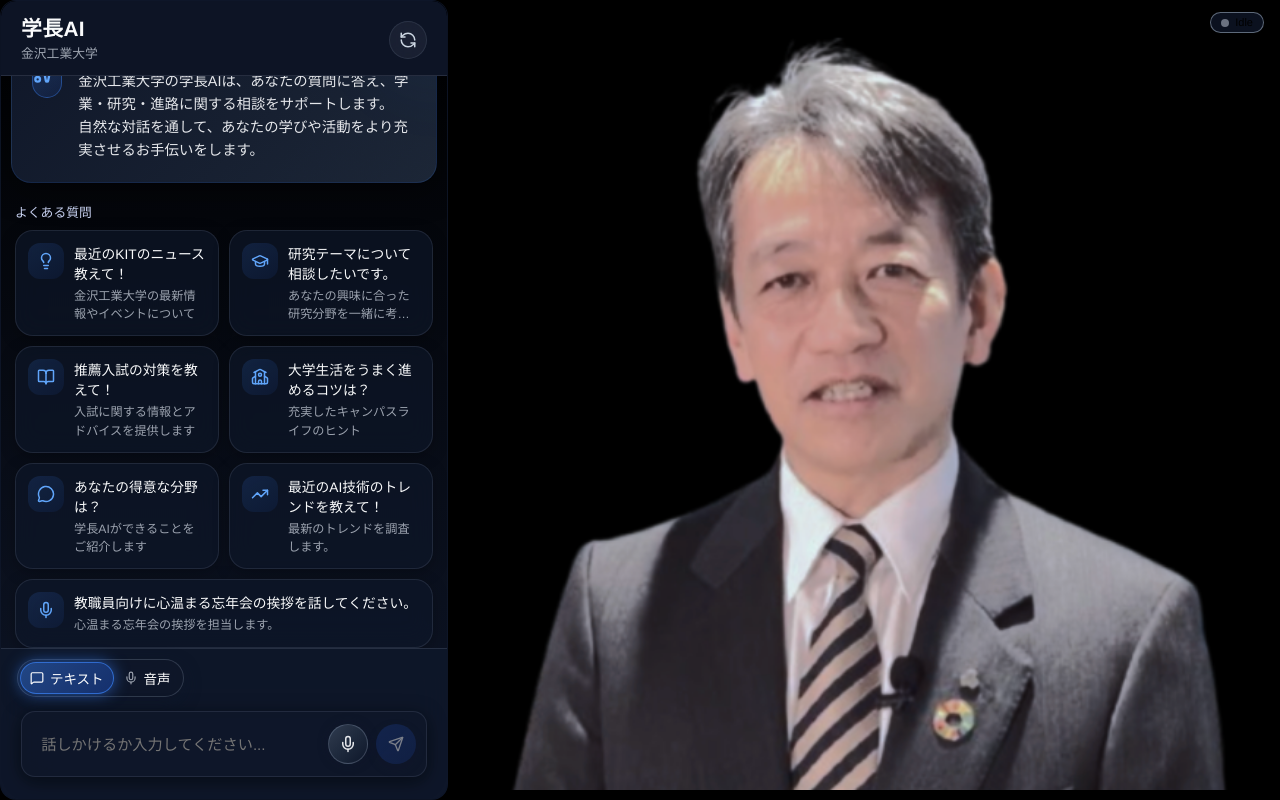
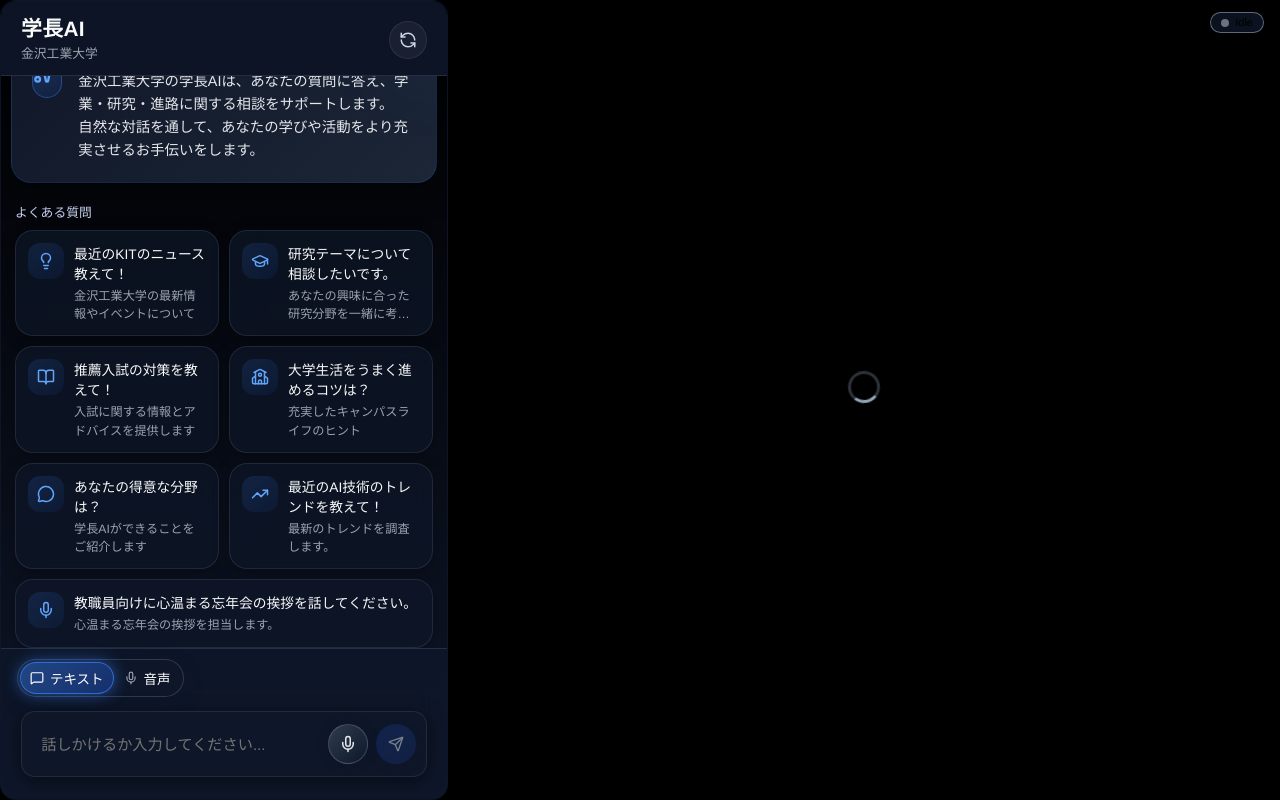
Before and after one commit to Yoshiki0418/gakucho-ai, a Next.js app in the folder frontend/: page / in a window 1280 px wide. Built offline with nearby package versions, Linux system fonts and the light colour scheme.

Commit message:
feat: add AvatarPanel component to display 3D avatar via Pixel Streaming, including loading and speaking status.

```diff
--- a/frontend/components/organisms/AvatarPanel/index.tsx
+++ b/frontend/components/organisms/AvatarPanel/index.tsx
@@ -1,19 +1,22 @@
 'use client'
 
-import React from 'react'
-import Image from 'next/image'
+import React, { useState } from 'react'
+
+/** Pixel Streaming サーバーの URL */
+const PIXEL_STREAMING_URL = 'http://127.0.0.1:80'
 
 type AvatarPanelProps = {
   frameSrc: string | null
-  /** 最初に表示しておく学長の静止画（口を閉じている画像）のパス */
-  idleSrc?: string
+  /** Pixel Streaming サーバーの URL（デフォルト: 127.0.0.1:80） */
+  streamUrl?: string
 }
 
 export const AvatarPanel: React.FC<AvatarPanelProps> = ({
   frameSrc,
-  idleSrc = '/avatars/test.jpg',
+  streamUrl = PIXEL_STREAMING_URL,
 }) => {
-  const currentSrc = frameSrc ?? idleSrc
+  const [isLoaded, setIsLoaded] = useState(false)
+  const isSpeaking = frameSrc !== null
 
   return (
     <div
@@ -21,36 +24,56 @@
         flex: 1,
         height: '100%',
         backgroundColor: '#000',
-        display: 'flex',
-        flexDirection: 'column',   // ★ 縦方向レイアウト
-        justifyContent: 'flex-end',// ★ 縦方向の「下」に寄せる
-        alignItems: 'center',      // 横方向は中央
         position: 'relative',
         overflow: 'hidden',
       }}
     >
-      {/* アバター画像ラッパー */}
+      {/* ローディング表示（iframe 読み込み中） */}
+      {!isLoaded && (
         <div
           style={{
-          width: '100%',
-          maxWidth: 960,
-          // 高さはコンテンツに任せる。大きさを制限したければ maxHeight などで調整
-          maxHeight: '90vh',
+            position: 'absolute',
+            inset: 0,
             display: 'flex',
+            flexDirection: 'column',
             justifyContent: 'center',
-          alignItems: 'flex-end',
+            alignItems: 'center',
+            color: '#94a3b8',
+            fontSize: 14,
+            gap: 12,
+            zIndex: 1,
           }}
         >
-        <Image
-          src={currentSrc}
-          alt="学長アバター"
-          fill
-          priority
+          <div
             style={{
-            objectFit: 'contain',
+              width: 32,
+              height: 32,
+              border: '3px solid rgba(148,163,184,0.3)',
+              borderTopColor: '#94a3b8',
+              borderRadius: '50%',
+              animation: 'spin 1s linear infinite',
             }}
           />
+          <span>ストリーミング接続中…</span>
+          <style>{`@keyframes spin { to { transform: rotate(360deg) } }`}</style>
         </div>
+      )}
+
+      {/* UE5 Pixel Streaming iframe */}
+      <iframe
+        src={streamUrl}
+        title="学長 3D アバター (Pixel Streaming)"
+        allow="autoplay; fullscreen; microphone; camera"
+        style={{
+          width: '100%',
+          height: '100%',
+          border: 'none',
+          display: 'block',
+          opacity: isLoaded ? 1 : 0,
+          transition: 'opacity 0.4s ease',
+        }}
+        onLoad={() => setIsLoaded(true)}
+      />
 
       {/* 右上ステータスバッジ */}
       <div
@@ -67,6 +90,7 @@
           display: 'flex',
           alignItems: 'center',
           gap: 6,
+          zIndex: 2,
         }}
       >
         <span
@@ -74,10 +98,10 @@
             width: 8,
             height: 8,
             borderRadius: '999px',
-            backgroundColor: frameSrc ? '#22c55e' : '#6b7280',
+            backgroundColor: isSpeaking ? '#22c55e' : '#6b7280',
           }}
         />
-        <span>{frameSrc ? 'Speaking' : 'Idle'}</span>
+        <span>{isSpeaking ? 'Speaking' : 'Idle'}</span>
       </div>
     </div>
   )
```
Also changed, not shown: 1 other file (tests, documents, lock files or other folders). Lines whose indentation alone changed are shown as unchanged.
